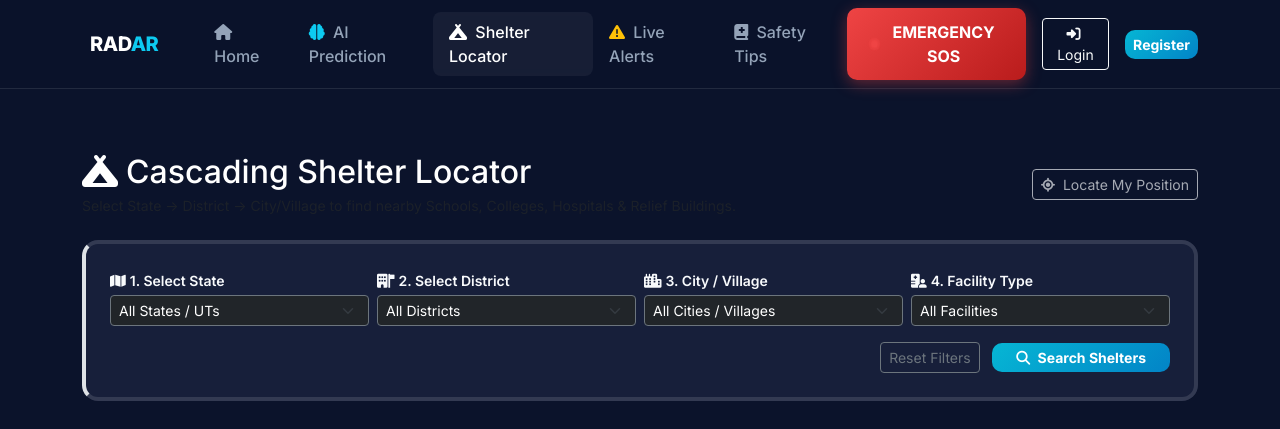
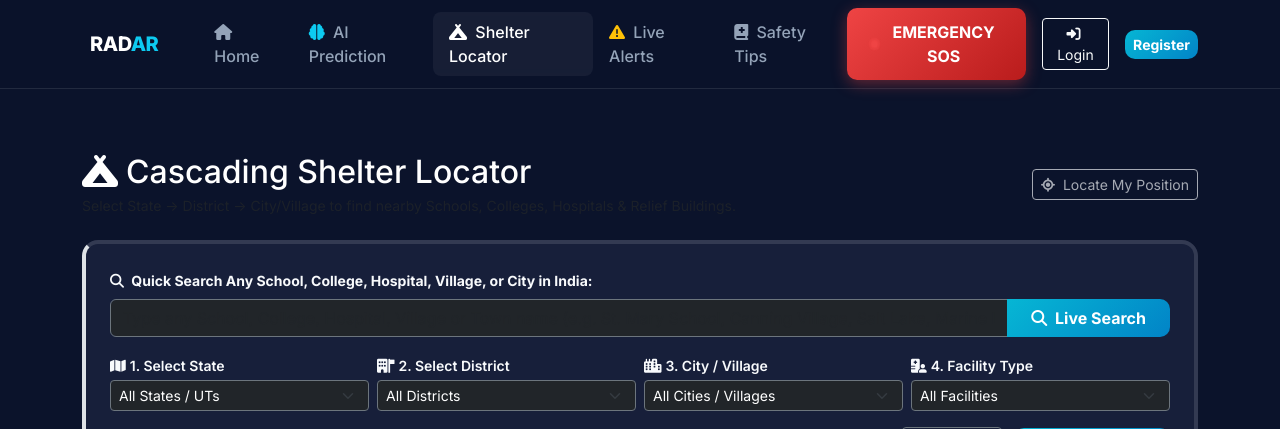
Before and after one commit to TuhinaBose/Disaster-Management-Webapp-with-Smart-AI-Technology, a Flask app: page /shelters in a window 1280 px wide. Shown: the top 429 px of the page. Run offline with Flask 3, Linux system fonts and the light colour scheme.

Commit message:
Enable live OpenStreetMap search for all schools, colleges, hospitals, villages, and non-junction cities

```diff
--- a/routes/feature_routes.py
+++ b/routes/feature_routes.py
@@ -70,11 +70,15 @@ def predict():
 
 @feature_bp.route('/shelters')
 def shelters():
-    """Shelter locator view with dynamic cascading State -> District -> City/Village -> Facility Type filter."""
+    """Shelter locator view with dynamic cascading State -> District -> City/Village -> Facility Type filter + Live OSM Schools/Colleges."""
+    import urllib.request
+    import json
+
     state_query = request.args.get('state', '').strip()
     district_query = request.args.get('district', '').strip()
     city_query = request.args.get('city_village', '').strip()
     facility_query = request.args.get('facility_type', '').strip()
+    search_keyword = request.args.get('query', '').strip()
 
     query = Shelter.query
     if state_query:
@@ -85,26 +89,91 @@ def shelters():
         query = query.filter(Shelter.city_village.ilike(f'%{city_query}%'))
     if facility_query:
         query = query.filter(Shelter.facility_type.ilike(f'%{facility_query}%'))
+    if search_keyword:
+        query = query.filter(
+            (Shelter.name.ilike(f'%{search_keyword}%')) |
+            (Shelter.district.ilike(f'%{search_keyword}%')) |
+            (Shelter.city_village.ilike(f'%{search_keyword}%')) |
+            (Shelter.facility_type.ilike(f'%{search_keyword}%'))
+        )
 
-    shelter_list = query.all()
+    db_shelters = [s.to_dict() for s in query.all()]
+
+    # Fetch Live OpenStreetMap Schools, Colleges, and Hospitals if location or search term specified
+    osm_shelters = []
+    loc_target = city_query or district_query or state_query or search_keyword
+
+    if loc_target:
+        try:
+            nom_url = f"https://nominatim.openstreetmap.org/search?q={urllib.parse.quote(loc_target + ', India')}&format=json&limit=1"
+            req = urllib.request.Request(nom_url, headers={'User-Agent': 'RADAR-Disaster-App/1.0'})
+            with urllib.request.urlopen(req) as resp:
+                nom_data = json.loads(resp.read().decode())
+
+            if nom_data:
+                lat = nom_data[0]['lat']
+                lon = nom_data[0]['lon']
+
+                # Overpass API query for schools, colleges, hospitals
+                overpass_q = f"""
+                [out:json][timeout:10];
+                (
+                  node["amenity"="school"](around:12000,{lat},{lon});
+                  node["amenity"="college"](around:12000,{lat},{lon});
+                  node["amenity"="hospital"](around:12000,{lat},{lon});
+                  way["amenity"="school"](around:12000,{lat},{lon});
+                  way["amenity"="college"](around:12000,{lat},{lon});
+                  way["amenity"="hospital"](around:12000,{lat},{lon});
+                );
+                out center 15;
+                """
+                op_url = "https://overpass-api.de/api/interpreter?data=" + urllib.parse.quote(overpass_q)
+                req_op = urllib.request.Request(op_url, headers={'User-Agent': 'RADAR-Disaster-App/1.0'})
+                with urllib.request.urlopen(req_op) as resp_op:
+                    op_data = json.loads(resp_op.read().decode())
+
+                count_id = 9000
+                for el in op_data.get('elements', []):
+                    count_id += 1
+                    tags = el.get('tags', {})
+                    raw_type = tags.get('amenity', 'building').capitalize()
+                    name = tags.get('name') or tags.get('name:en') or f"Local {raw_type} Emergency Refuge"
+
+                    if facility_query and facility_query.lower() not in raw_type.lower():
+                        continue
+
+                    el_lat = float(el.get('lat') or el.get('center', {}).get('lat', 0))
+                    el_lon = float(el.get('lon') or el.get('center', {}).get('lon', 0))
+
+                    if el_lat and el_lon:
+                        osm_shelters.append({
+                            'id': count_id,
+                            'name': name,
+                            'address': tags.get('addr:street') or f"{loc_target}, India",
+                            'state': state_query or 'India',
+                            'district': district_query or loc_target,
+                            'city_village': city_query or loc_target,
+                            'facility_type': raw_type,
+                            'latitude': el_lat,
+                            'longitude': el_lon,
+                            'total_capacity': 500,
+                            'available_beds': 350,
+                            'occupancy_percentage': 30.0,
+                            'has_food': True,
+                            'has_water': True,
+                            'has_medical': True if raw_type == 'Hospital' else False,
+                            'contact_number': '+91-108 (Emergency)',
+                            'is_osm_live': True
+                        })
+        except Exception:
+            pass
+
+    shelter_list = db_shelters + osm_shelters
 
     # Unique list of states for initial dropdown
     states = [s[0] for s in db.session.query(Shelter.state).distinct().all() if s[0]]
-
-    # Districts for selected state
-    if state_query:
-        districts = [d[0] for d in db.session.query(Shelter.district).filter(Shelter.state.ilike(f'%{state_query}%')).distinct().all() if d[0]]
-    else:
-        districts = [d[0] for d in db.session.query(Shelter.district).distinct().all() if d[0]]
-
-    # Cities/Villages for selected state & district
-    if state_query and district_query:
-        cities = [c[0] for c in db.session.query(Shelter.city_village).filter(Shelter.state.ilike(f'%{state_query}%'), Shelter.district.ilike(f'%{district_query}%')).distinct().all() if c[0]]
-    elif district_query:
-        cities = [c[0] for c in db.session.query(Shelter.city_village).filter(Shelter.district.ilike(f'%{district_query}%')).distinct().all() if c[0]]
-    else:
-        cities = [c[0] for c in db.session.query(Shelter.city_village).distinct().all() if c[0]]
-
+    districts = [d[0] for d in db.session.query(Shelter.district).distinct().all() if d[0]]
+    cities = [c[0] for c in db.session.query(Shelter.city_village).distinct().all() if c[0]]
     facility_types = ['School', 'College', 'Hospital', 'Community Center', 'Stadium', 'Building']
 
     return render_template('shelters.html',
@@ -116,7 +185,8 @@ def shelters():
                            current_state=state_query,
                            current_district=district_query,
                            current_city=city_query,
-                           current_facility=facility_query)
+                           current_facility=facility_query,
+                           search_query=search_keyword)
 
 @feature_bp.route('/api/location_options')
 def api_location_options():
@@ -134,74 +204,119 @@ def api_location_options():
 
     return jsonify({'districts': [], 'cities': []})
 
-@feature_bp.route('/api/osm_facilities')
-def api_osm_facilities():
+@feature_bp.route('/api/search_facilities')
+def api_search_facilities():
     """
-    Live OpenStreetMap (OSM) Overpass & Nominatim API integration.
-    Fetches real-time schools, colleges, hospitals, and villages directly from OpenStreetMap without needing paid API keys.
+    Unified Live Search API combining local DB shelters with live OpenStreetMap (OSM)
+    Schools, Colleges, Hospitals, and Buildings.
     """
     import urllib.request
     import json
 
-    query = request.args.get('query', 'school').strip().lower()
-    city = request.args.get('city', 'Delhi').strip()
+    state_q = request.args.get('state', '').strip()
+    district_q = request.args.get('district', '').strip()
+    city_q = request.args.get('city_village', '').strip()
+    facility_q = request.args.get('facility_type', '').strip()
+    keyword_q = request.args.get('query', '').strip()
 
-    try:
-        # Step 1: Search location bounding coordinates via OpenStreetMap Nominatim API
-        nominatim_url = f"https://nominatim.openstreetmap.org/search?q={urllib.parse.quote(city + ', India')}&format=json&limit=1"
-        req = urllib.request.Request(nominatim_url, headers={'User-Agent': 'RADAR-Disaster-App/1.0'})
+    # 1. Fetch DB Shelters
+    query = Shelter.query
+    if state_q:
+        query = query.filter(Shelter.state.ilike(f'%{state_q}%'))
+    if district_q:
+        query = query.filter(Shelter.district.ilike(f'%{district_q}%'))
+    if city_q:
+        query = query.filter(Shelter.city_village.ilike(f'%{city_q}%'))
+    if facility_q:
+        query = query.filter(Shelter.facility_type.ilike(f'%{facility_q}%'))
+    if keyword_q:
+        query = query.filter(
+            (Shelter.name.ilike(f'%{keyword_q}%')) |
+            (Shelter.district.ilike(f'%{keyword_q}%')) |
+            (Shelter.city_village.ilike(f'%{keyword_q}%')) |
+            (Shelter.facility_type.ilike(f'%{keyword_q}%'))
+        )
 
-        with urllib.request.urlopen(req) as resp:
-            nom_data = json.loads(resp.read().decode())
+    db_shelters = [s.to_dict() for s in query.all()]
 
-        if not nom_data:
-            return jsonify({'facilities': [], 'message': 'Location not found on OpenStreetMap'})
+    # 2. Fetch Live OpenStreetMap Schools, Colleges, Hospitals if location or search term specified
+    osm_results = []
+    location_target = city_q or district_q or state_q or keyword_q
 
-        lat = nom_data[0]['lat']
-        lon = nom_data[0]['lon']
+    if location_target:
+        try:
+            # Geocode target location via OpenStreetMap Nominatim
+            nom_url = f"https://nominatim.openstreetmap.org/search?q={urllib.parse.quote(location_target + ', India')}&format=json&limit=1"
+            req = urllib.request.Request(nom_url, headers={'User-Agent': 'RADAR-Disaster-App/1.0'})
+            with urllib.request.urlopen(req) as resp:
+                nom_data = json.loads(resp.read().decode())
 
-        # Step 2: Query OpenStreetMap Overpass API for schools, colleges, hospitals around coordinates
-        facility_tag = "school"
-        if "college" in query or "university" in query:
-            facility_tag = "college"
-        elif "hospital" in query or "medical" in query:
-            facility_tag = "hospital"
-        elif "stadium" in query:
-            facility_tag = "stadium"
+            if nom_data:
+                lat = nom_data[0]['lat']
+                lon = nom_data[0]['lon']
 
-        overpass_query = f"""
-        [out:json][timeout:15];
-        (
-          node["amenity"="{facility_tag}"](around:10000,{lat},{lon});
-          way["amenity"="{facility_tag}"](around:10000,{lat},{lon});
-        );
-        out center 15;
-        """
+                # Overpass API query for schools, colleges, hospitals
+                overpass_q = f"""
+                [out:json][timeout:10];
+                (
+                  node["amenity"="school"](around:12000,{lat},{lon});
+                  node["amenity"="college"](around:12000,{lat},{lon});
+                  node["amenity"="hospital"](around:12000,{lat},{lon});
+                  way["amenity"="school"](around:12000,{lat},{lon});
+                  way["amenity"="college"](around:12000,{lat},{lon});
+                  way["amenity"="hospital"](around:12000,{lat},{lon});
+                );
+                out center 20;
+                """
+                op_url = "https://overpass-api.de/api/interpreter?data=" + urllib.parse.quote(overpass_q)
+                req_op = urllib.request.Request(op_url, headers={'User-Agent': 'RADAR-Disaster-App/1.0'})
+                with urllib.request.urlopen(req_op) as resp_op:
+                    op_data = json.loads(resp_op.read().decode())
 
-        overpass_url = "https://overpass-api.de/api/interpreter?data=" + urllib.parse.quote(overpass_query)
-        req_op = urllib.request.Request(overpass_url, headers={'User-Agent': 'RADAR-Disaster-App/1.0'})
+                count_id = 9000
+                for el in op_data.get('elements', []):
+                    count_id += 1
+                    tags = el.get('tags', {})
+                    raw_type = tags.get('amenity', 'building').capitalize()
+                    name = tags.get('name') or tags.get('name:en') or f"Local {raw_type} Facility"
 
-        with urllib.request.urlopen(req_op) as resp_op:
-            op_data = json.loads(resp_op.read().decode())
+                    if facility_q and facility_q.lower() not in raw_type.lower():
+                        continue
 
-        results = []
-        for element in op_data.get('elements', []):
-            tags = element.get('tags', {})
-            name = tags.get('name') or tags.get('name:en') or f"Local {facility_tag.capitalize()} Refuge"
-            el_lat = element.get('lat') or element.get('center', {}).get('lat')
-            el_lon = element.get('lon') or element.get('center', {}).get('lon')
-            if el_lat and el_lon:
-                results.append({
-                    'name': name,
-                    'facility_type': facility_tag.capitalize(),
-                    'latitude': el_lat,
-                    'longitude': el_lon,
-                    'address': tags.get('addr:street', f"{city}, India")
-                })
+                    el_lat = float(el.get('lat') or el.get('center', {}).get('lat', 0))
+                    el_lon = float(el.get('lon') or el.get('center', {}).get('lon', 0))
 
-        return jsonify({'success': True, 'location': {'lat': lat, 'lon': lon}, 'count': len(results), 'facilities': results[:15]})
-    except Exception as e:
-        return jsonify({'success': False, 'error': str(e), 'facilities': []})
+                    if el_lat and el_lon:
+                        osm_results.append({
+                            'id': count_id,
+                            'name': name,
+                            'address': tags.get('addr:street') or f"{location_target}, India",
+                            'state': state_q or 'India',
+                            'district': district_q or location_target,
+                            'city_village': city_q or location_target,
+                            'facility_type': raw_type,
+                            'latitude': el_lat,
+                            'longitude': el_lon,
+                            'total_capacity': 500,
+                            'available_beds': 350,
+                            'occupancy_percentage': 30.0,
+                            'has_food': True,
+                            'has_water': True,
+                            'has_medical': True if raw_type == 'Hospital' else False,
+                            'contact_number': '+91-108 (Emergency)',
+                            'is_osm_live': True
+                        })
+        except Exception as e:
+            pass
+
+    combined_results = db_shelters + osm_results
+    return jsonify({
+        'success': True,
+        'count': len(combined_results),
+        'db_count': len(db_shelters),
+        'osm_count': len(osm_results),
+        'shelters': combined_results
+    })
 
 @feature_bp.route('/api/shelters')
 def api_shelters():
--- a/static/js/shelter_map.js
+++ b/static/js/shelter_map.js
@@ -1,5 +1,5 @@
 /**
- * LEAFLET INTERACTIVE MAP FOR EMERGENCY SHELTERS LOCATOR
+ * LEAFLET INTERACTIVE MAP FOR EMERGENCY SHELTERS & LIVE OPENSTREETMAP FACILITIES
  * WITH REAL-TIME GPS LIVE LOCATION & DISTANCE CALCULATOR
  */
 
@@ -7,9 +7,10 @@ document.addEventListener('DOMContentLoaded', () => {
     const mapElement = document.getElementById('map');
     if (!mapElement) return;
 
-    // Default map center (New Delhi / India coordinates default, adjustable dynamically)
-    const map = L.map('map').setView([28.6139, 77.2090], 10);
+    // Default map center (India coordinates)
+    const map = L.map('map').setView([20.5937, 78.9629], 5);
     let userLocationMarker = null;
+    let facilityMarkersGroup = L.featureGroup().addTo(map);
 
     // Dark styled OpenStreetMap tiles
     L.tileLayer('https://{s}.basemaps.cartocdn.com/dark_all/{z}/{x}/{y}{r}.png', {
@@ -27,17 +28,31 @@ document.addEventListener('DOMContentLoaded', () => {
                   Math.cos(lat1 * Math.PI / 180) * Math.cos(lat2 * Math.PI / 180) *
                   Math.sin(dLon / 2) * Math.sin(dLon / 2);
         const c = 2 * Math.atan2(Math.sqrt(a), Math.sqrt(1 - a));
-        return (R * c).toFixed(1); // distance in km rounded to 1 decimal
+        return (R * c).toFixed(1);
     }
 
-    // Fetch shelter JSON data from backend API
-    let allSheltersData = [];
+    // Extract current URL search params
+    const urlParams = new URLSearchParams(window.location.search);
+    const searchApiUrl = `/api/search_facilities?${urlParams.toString()}`;
 
-    fetch('/api/shelters')
+    let allFacilitiesData = [];
+
+    // Fetch combined shelters & live OpenStreetMap facilities
+    fetch(searchApiUrl)
         .then(response => response.json())
-        .then(shelters => {
-            allSheltersData = shelters;
-            renderMarkers(shelters);
+        .then(data => {
+            if (data.shelters && data.shelters.length > 0) {
+                allFacilitiesData = data.shelters;
+                renderMarkers(data.shelters);
+            } else {
+                // Fallback to basic shelters API
+                fetch('/api/shelters')
+                    .then(r => r.json())
+                    .then(shs => {
+                        allFacilitiesData = shs;
+                        renderMarkers(shs);
+                    });
+            }
 
             // Automatically attempt GPS live location lookup
             locateUserPosition();
@@ -45,6 +60,7 @@ document.addEventListener('DOMContentLoaded', () => {
         .catch(err => console.error("Error loading shelter markers on map:", err));
 
     function renderMarkers(shelters, userLat = null, userLng = null) {
+        facilityMarkersGroup.clearLayers();
         const bounds = [];
 
         // Add User Location Marker if available
@@ -52,7 +68,6 @@ document.addEventListener('DOMContentLoaded', () => {
             bounds.push([userLat, userLng]);
             if (userLocationMarker) map.removeLayer(userLocationMarker);
 
-            // Custom glowing blue icon for user live position
             const userIcon = L.divIcon({
                 className: 'user-live-pin',
                 html: '<div style="background-color: #06b6d4; width: 18px; height: 18px; border-radius: 50%; border: 3px solid white; box-shadow: 0 0 15px #06b6d4;"></div>',
@@ -76,7 +91,6 @@ document.addEventListener('DOMContentLoaded', () => {
                 const dist = calculateDistance(userLat, userLng, shelter.latitude, shelter.longitude);
                 distanceHtml = `<div style="font-weight: 700; color: #0284c7; margin-bottom: 4px;">📍 ${dist} km away from you</div>`;
 
-                // Update DOM distance badge on corresponding card
                 const cardBadge = document.getElementById(`shelter-dist-${shelter.id}`);
                 if (cardBadge) {
                     cardBadge.innerHTML = `<i class="fa-solid fa-location-arrow text-cyan me-1"></i> <strong>${dist} km</strong> from your live position`;
@@ -84,28 +98,39 @@ document.addEventListener('DOMContentLoaded', () => {
                 }
             }
 
-            const bedStatusClass = shelter.available_beds > 50 ? 'text-success' : 'text-danger';
+            const isOsmLive = shelter.is_osm_live;
+            const facilityBadge = shelter.facility_type === 'School' ? '🏫 School' :
+                                  shelter.facility_type === 'College' ? '🎓 College' :
+                                  shelter.facility_type === 'Hospital' ? '🏥 Hospital' : '🏢 Relief Building';
+
             const popupContent = `
-                <div style="color: #0f172a; min-width: 210px;">
+                <div style="color: #0f172a; min-width: 220px;">
+                    <div style="margin-bottom: 4px;">
+                        <span style="background: #0284c7; color: white; padding: 2px 6px; border-radius: 4px; font-size: 0.75rem; font-weight: 700;">${facilityBadge}</span>
+                        ${isOsmLive ? '<span style="background: #eab308; color: black; padding: 2px 6px; border-radius: 4px; font-size: 0.75rem; font-weight: 700;">🌐 Live OSM</span>' : ''}
+                    </div>
                     <h6 style="font-weight: 700; margin-bottom: 4px;">${shelter.name}</h6>
                     <p style="font-size: 0.85rem; margin-bottom: 6px; color: #475569;">${shelter.address}</p>
                     ${distanceHtml}
                     <div style="font-size: 0.85rem; margin-bottom: 8px;">
                         <strong>District:</strong> ${shelter.district}<br>
-                        <strong>Beds Free:</strong> <span class="${bedStatusClass}" style="font-weight: 700;">${shelter.available_beds} / ${shelter.total_capacity}</span>
+                        <strong>Status:</strong> <span style="color: #16a34a; font-weight: 700;">Available Emergency Center</span>
                     </div>
-                    <div style="margin-bottom: 8px; font-size: 0.8rem;">
-                        ${shelter.has_food ? '🍱 Food ' : ''}
-                        ${shelter.has_water ? '💧 Water ' : ''}
-                        ${shelter.has_medical ? '🚑 Medical' : ''}
-                    </div>
-                    <a href="tel:${shelter.contact_number}" class="btn btn-sm btn-primary w-100" style="font-size: 0.8rem; padding: 4px 8px;">
-                        <i class="fa-solid fa-phone me-1"></i> Call ${shelter.contact_number}
+                    <a href="https://maps.google.com/?q=${shelter.latitude},${shelter.longitude}" target="_blank" class="btn btn-sm btn-primary w-100" style="font-size: 0.8rem; padding: 4px 8px;">
+                        <i class="fa-solid fa-map-location-dot me-1"></i> Navigate via Google Maps
                     </a>
                 </div>
             `;
 
-            const marker = L.marker(latLng).addTo(map);
+            // Custom Marker Colors: Gold for OSM live schools/colleges, Cyan for DB shelters
+            const markerColor = isOsmLive ? '#eab308' : '#06b6d4';
+            const customIcon = L.divIcon({
+                className: 'custom-facility-pin',
+                html: `<div style="background-color: ${markerColor}; width: 16px; height: 16px; border-radius: 50%; border: 2px solid white; box-shadow: 0 0 10px ${markerColor};"></div>`,
+                iconSize: [18, 18]
+            });
+
+            const marker = L.marker(latLng, { icon: customIcon }).addTo(facilityMarkersGroup);
             marker.bindPopup(popupContent);
         });
 
@@ -131,7 +156,7 @@ document.addEventListener('DOMContentLoaded', () => {
                 if (statusText) statusText.textContent = `📍 Live Location Detected (${uLat.toFixed(4)}, ${uLng.toFixed(4)})`;
                 if (locateBtn) locateBtn.disabled = false;
 
-                renderMarkers(allSheltersData, uLat, uLng);
+                renderMarkers(allFacilitiesData, uLat, uLng);
             },
             (err) => {
                 console.warn("GPS lookup denied or unavailable:", err);
--- a/templates/shelters.html
+++ b/templates/shelters.html
@@ -17,9 +17,17 @@
         </div>
     </div>
 
-    <!-- Cascading Filter Bar: State -> District -> City/Village -> Facility Type -->
+    <!-- Cascading Filter Bar: State -> District -> City/Village -> Facility Type + Live Keyword Search -->
     <div class="glass-card p-3 p-md-4 mb-4 border-start border-4 border-cyan">
         <form method="GET" action="{{ url_for('feature.shelters') }}" id="cascading-filter-form">
+            <div class="mb-3">
+                <label class="form-label text-cyan small fw-bold"><i class="fa-solid fa-magnifying-glass me-1"></i> Quick Search Any School, College, Hospital, Village, or City in India:</label>
+                <div class="input-group">
+                    <input type="text" name="query" class="form-control bg-dark text-white border-secondary" placeholder="Type any School, College, Hospital, Village or Town name (e.g. St. Mary School, Canning Village, Salt Lake, Marine Lines)..." value="{{ search_query if search_query else '' }}">
+                    <button type="submit" class="btn btn-cyan fw-bold px-4"><i class="fa-solid fa-search me-1"></i> Live Search</button>
+                </div>
+            </div>
+
             <div class="row g-2 align-items-end">
                 <!-- Step 1: Select State -->
                 <div class="col-6 col-md-3">
@@ -58,7 +66,7 @@
 
                 <div class="col-12 text-end mt-3">
                     <a href="{{ url_for('feature.shelters') }}" class="btn btn-sm btn-outline-secondary me-2">Reset Filters</a>
-                    <button type="submit" class="btn btn-sm btn-cyan px-4 fw-bold"><i class="fa-solid fa-magnifying-glass me-1"></i> Search Shelters</button>
+                    <button type="submit" class="btn btn-sm btn-cyan px-4 fw-bold"><i class="fa-solid fa-filter me-1"></i> Apply Filters</button>
                 </div>
             </div>
         </form>
```
